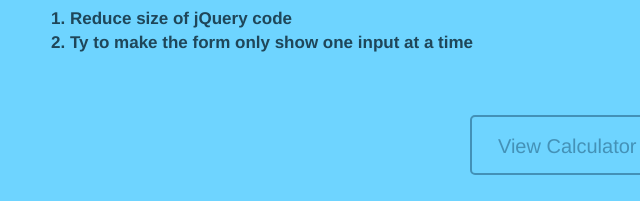
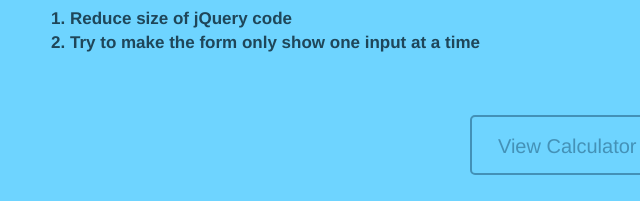
Before and after one commit to christinecontreras/christinecontreras.github.io, a plain HTML site: page artifical-turf/index.html in a window 1280 px wide. Shown: the part 1679-1880 px from the top of the page, 60-700 px from the left. Drawn offline with nearby package versions, Linux system fonts and the light colour scheme.

Commit message:
fix typing error

```diff
--- a/artifical-turf/index.html
+++ b/artifical-turf/index.html
@@ -105,7 +105,7 @@
             <h3>Moving Forward</h3>
             <ol>
                    <li>Reduce size of jQuery code</li>
-                   <li>Ty to make the form only show one input at a time</li>
+                   <li>Try to make the form only show one input at a time</li>
                </ol>
             <a href="calc-turf.html" class="button">View Calculator &rarr;</a>
         </section>
```
